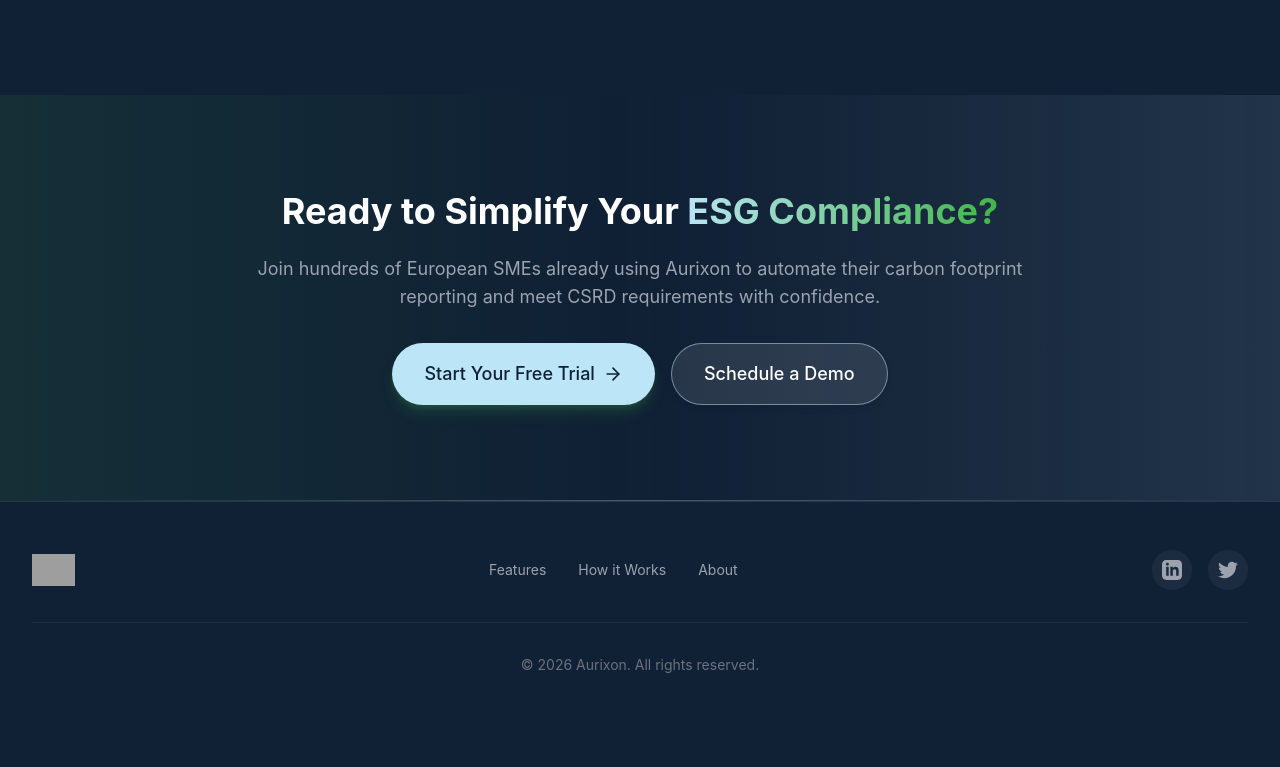
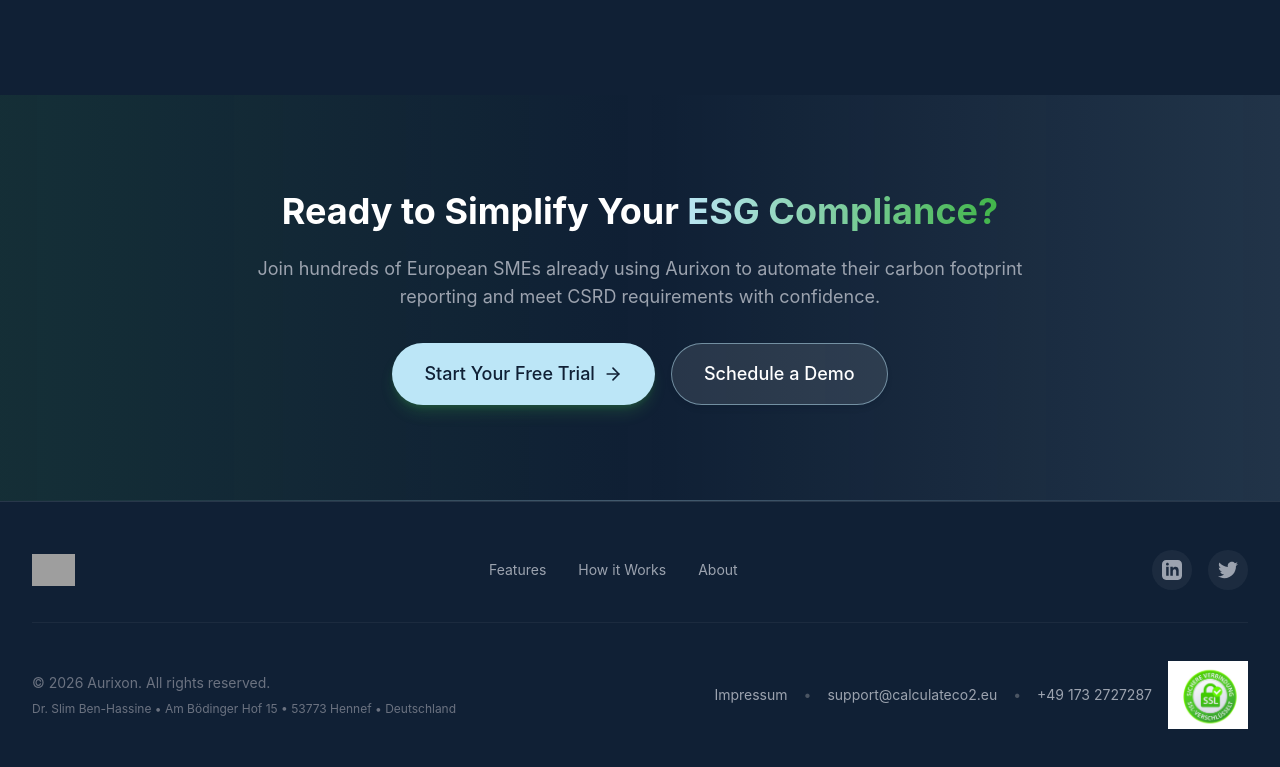
Before and after one commit to justfordeployment123/co2frontend, a React (Vite) app in the folder frontend/: page / in a window 1280 px wide. Shown: the part 2860-3627 px from the top of the page. Before the commit the page ends 3583 px from the top, so only its background shows below. Built offline with nearby package versions, Linux system fonts and the light colour scheme; no server answers; grey boxes are pictures that could not be loaded.

Commit message:
Minor changes

```diff
--- a/frontend/src/components/layout/Footer.jsx
+++ b/frontend/src/components/layout/Footer.jsx
@@ -2,7 +2,7 @@
 
 /**
  * Footer Component
- * AURIXON footer with brand colors
+ * AURIXON footer with brand colors, legal info, and SSL certificate
  */
 const Footer = () => {
   const currentYear = new Date().getFullYear();
@@ -37,6 +37,47 @@
               <span className="w-1.5 h-1.5 rounded-full bg-growth-green/40"></span>
             </div>
           </div>
+
+          {/* Legal Links and Contact Info */}
+          <div className="w-full max-w-4xl mt-6 pt-6 border-t border-white/10">
+            <div className="flex flex-col md:flex-row justify-between items-center gap-6">
+              {/* Legal Links */}
+              <div className="flex flex-wrap items-center justify-center gap-4 text-sm">
+                <Link to="/impressum" className="text-gray-400 hover:text-cyan-mist transition-colors">
+                  Impressum
+                </Link>
+                <span className="text-gray-600">•</span>
+                <a href="mailto:support@calculateco2.eu" className="text-gray-400 hover:text-cyan-mist transition-colors">
+                  support@calculateco2.eu
+                </a>
+                <span className="text-gray-600">•</span>
+                <a href="tel:+491732727287" className="text-gray-400 hover:text-cyan-mist transition-colors">
+                  +49 173 2727287
+                </a>
+              </div>
+
+              {/* SSL Certificate Badge */}
+              <div className="flex items-center justify-center">
+                <a
+                  href="https://www.checkdomain.de/unternehmen/garantie/ssl/popup/"
+                  target="_blank"
+                  rel="noopener noreferrer"
+                  className="hover:opacity-80 transition-opacity"
+                >
+                  <img
+                    src="/image.png"
+                    alt="SSL-Zertifikat"
+                    className="h-24 w-24 object-contain"
+                  />
+                </a>
+              </div>
+            </div>
+
+            {/* Contact Address */}
+            <div className="mt-4 text-center text-xs text-gray-500">
+              <p>Dr. Slim Ben-Hassine • Am Bödinger Hof 15 • 53773 Hennef • Deutschland</p>
+            </div>
+          </div>
         </div>
       </div>
     </footer>
--- a/frontend/src/components/layout/Header.jsx
+++ b/frontend/src/components/layout/Header.jsx
@@ -33,7 +33,7 @@
               <img
                 src="/CO2_logo.png"
                 alt="AURIXON"
-                className="h-10 sm:h-12 w-auto object-contain"
+                className="h-16 sm:h-20 md:h-24 lg:h-28 w-auto object-contain"
                 onError={(e) => {
                   e.target.style.display = 'none';
                 }}
--- /dev/null
+++ b/frontend/src/pages/ImpressumPage.jsx
@@ -0,0 +1,97 @@
+import React from 'react';
+
+/**
+ * Impressum Page
+ * German legal requirement for website imprint
+ */
+const ImpressumPage = () => {
+  return (
+    <div className="min-h-screen bg-gradient-to-br from-midnight-navy via-gray-900 to-midnight-navy py-16">
+      <div className="container-custom mx-auto max-w-4xl">
+        <div className="bg-white/5 backdrop-blur-sm border border-white/10 rounded-2xl p-8 md:p-12">
+          <h1 className="text-3xl md:text-4xl font-bold text-white mb-8">Impressum</h1>
+
+          <div className="space-y-6 text-gray-300">
+            <section>
+              <h2 className="text-xl font-semibold text-white mb-3">Angaben gemäß § 5 TMG</h2>
+              <div className="space-y-2">
+                <p>
+                  <strong className="text-white">Dr. Slim Ben-Hassine</strong>
+                </p>
+                <p>Am Bödinger Hof 15</p>
+                <p>53773 Hennef</p>
+                <p>Deutschland</p>
+              </div>
+            </section>
+
+            <section>
+              <h2 className="text-xl font-semibold text-white mb-3">Kontakt</h2>
+              <div className="space-y-2">
+                <p>
+                  <strong className="text-white">Telefon:</strong>{' '}
+                  <a href="tel:+491732727287" className="text-cyan-mist hover:text-growth-green transition-colors">
+                    +49 173 2727287
+                  </a>
+                </p>
+                <p>
+                  <strong className="text-white">E-Mail:</strong>{' '}
+                  <a href="mailto:support@calculateco2.eu" className="text-cyan-mist hover:text-growth-green transition-colors">
+                    support@calculateco2.eu
+                  </a>
+                </p>
+              </div>
+            </section>
+
+            <section>
+              <h2 className="text-xl font-semibold text-white mb-3">Verantwortlich für den Inhalt nach § 55 Abs. 2 RStV</h2>
+              <div className="space-y-2">
+                <p>Dr. Slim Ben-Hassine</p>
+                <p>Am Bödinger Hof 15</p>
+                <p>53773 Hennef</p>
+                <p>Deutschland</p>
+              </div>
+            </section>
+
+            <section>
+              <h2 className="text-xl font-semibold text-white mb-3">Haftungsausschluss</h2>
+
+              <div className="space-y-4">
+                <div>
+                  <h3 className="text-lg font-semibold text-white mb-2">Haftung für Inhalte</h3>
+                  <p className="text-sm">
+                    Die Inhalte unserer Seiten wurden mit größter Sorgfalt erstellt. Für die Richtigkeit, Vollständigkeit und Aktualität der Inhalte können wir jedoch keine Gewähr übernehmen. Als Diensteanbieter sind wir gemäß § 7 Abs.1 TMG für eigene Inhalte auf diesen Seiten nach den allgemeinen Gesetzen verantwortlich.
+                  </p>
+                </div>
+
+                <div>
+                  <h3 className="text-lg font-semibold text-white mb-2">Haftung für Links</h3>
+                  <p className="text-sm">
+                    Unser Angebot enthält Links zu externen Webseiten Dritter, auf deren Inhalte wir keinen Einfluss haben. Deshalb können wir für diese fremden Inhalte auch keine Gewähr übernehmen. Für die Inhalte der verlinkten Seiten ist stets der jeweilige Anbieter oder Betreiber der Seiten verantwortlich.
+                  </p>
+                </div>
+
+                <div>
+                  <h3 className="text-lg font-semibold text-white mb-2">Urheberrecht</h3>
+                  <p className="text-sm">
+                    Die durch die Seitenbetreiber erstellten Inhalte und Werke auf diesen Seiten unterliegen dem deutschen Urheberrecht. Die Vervielfältigung, Bearbeitung, Verbreitung und jede Art der Verwertung außerhalb der Grenzen des Urheberrechtes bedürfen der schriftlichen Zustimmung des jeweiligen Autors bzw. Erstellers.
+                  </p>
+                </div>
+              </div>
+            </section>
+          </div>
+
+          <div className="mt-8 pt-8 border-t border-white/10">
+            <a
+              href="/"
+              className="inline-flex items-center gap-2 text-cyan-mist hover:text-growth-green transition-colors"
+            >
+              ← Zurück zur Startseite
+            </a>
+          </div>
+        </div>
+      </div>
+    </div>
+  );
+};
+
+export default ImpressumPage;
--- a/frontend/src/pages/LandingPage.jsx
+++ b/frontend/src/pages/LandingPage.jsx
@@ -31,7 +31,7 @@
               <img
                 src="/CO2_logo.png"
                 alt="Aurixon"
-                className="h-10 w-auto transition-transform group-hover:scale-105"
+                className="h-20 md:h-24 lg:h-28 xl:h-32 w-auto transition-transform group-hover:scale-105"
               />
             </Link>
 
@@ -399,8 +399,43 @@
             </div>
           </div>
 
-          <div className="mt-8 pt-8 border-t border-white/5 text-center text-sm text-gray-500">
-            © {new Date().getFullYear()} Aurixon. All rights reserved.
+          <div className="mt-8 pt-8 border-t border-white/5">
+            <div className="flex flex-col md:flex-row justify-between items-center gap-6">
+              {/* Copyright */}
+              <div className="text-center md:text-left text-sm text-gray-500">
+                <p>© {new Date().getFullYear()} Aurixon. All rights reserved.</p>
+                <p className="mt-2 text-xs">Dr. Slim Ben-Hassine • Am Bödinger Hof 15 • 53773 Hennef • Deutschland</p>
+              </div>
+
+              {/* Legal Links and SSL */}
+              <div className="flex flex-col md:flex-row items-center gap-4">
+                <div className="flex items-center gap-4 text-sm text-gray-400">
+                  <Link to="/impressum" className="hover:text-white transition-colors">
+                    Impressum
+                  </Link>
+                  <span className="text-gray-600">•</span>
+                  <a href="mailto:support@calculateco2.eu" className="hover:text-white transition-colors">
+                    support@calculateco2.eu
+                  </a>
+                  <span className="text-gray-600">•</span>
+                  <a href="tel:+491732727287" className="hover:text-white transition-colors">
+                    +49 173 2727287
+                  </a>
+                </div>
+                <a
+                  href="https://www.checkdomain.de/unternehmen/garantie/ssl/popup/"
+                  target="_blank"
+                  rel="noopener noreferrer"
+                  className="hover:opacity-80 transition-opacity"
+                >
+                  <img
+                    src="/image.png"
+                    alt="SSL-Zertifikat"
+                    className="h-20 w-20 object-contain"
+                  />
+                </a>
+              </div>
+            </div>
           </div>
         </div>
       </footer>
--- a/frontend/src/pages/auth/ForgotPasswordPage.jsx
+++ b/frontend/src/pages/auth/ForgotPasswordPage.jsx
@@ -37,7 +37,7 @@
         {/* Logo */}
         <div className="text-center mb-8">
           <Link to="/">
-            <img src="/CO2_logo.png" alt="Aurixon" className="h-12 w-auto mx-auto" />
+            <img src="/CO2_logo.png" alt="Aurixon" className="h-20 md:h-24 lg:h-28 w-auto mx-auto" />
           </Link>
         </div>
 
--- a/frontend/src/pages/auth/LoginPage.jsx
+++ b/frontend/src/pages/auth/LoginPage.jsx
@@ -52,7 +52,7 @@
 
         <div className="relative z-10 flex flex-col justify-center px-16 w-full">
           <Link to="/" className="mb-12">
-            <img src="/CO2_logo.png" alt="Aurixon" className="h-14 w-auto" />
+            <img src="/CO2_logo.png" alt="Aurixon" className="h-24 md:h-28 lg:h-32 w-auto" />
           </Link>
 
           <h1 className="text-4xl font-bold text-white mb-4">
@@ -80,7 +80,7 @@
           {/* Mobile Logo */}
           <div className="lg:hidden text-center mb-8">
             <Link to="/">
-              <img src="/CO2_logo.png" alt="Aurixon" className="h-12 w-auto mx-auto mb-4" />
+              <img src="/CO2_logo.png" alt="Aurixon" className="h-20 md:h-24 w-auto mx-auto mb-4" />
             </Link>
           </div>
 
--- a/frontend/src/pages/auth/RegisterPage.jsx
+++ b/frontend/src/pages/auth/RegisterPage.jsx
@@ -103,7 +103,7 @@
 
         <div className="relative z-10 flex flex-col justify-center px-16 w-full">
           <Link to="/" className="mb-12">
-            <img src="/CO2_logo.png" alt="Aurixon" className="h-14 w-auto" />
+            <img src="/CO2_logo.png" alt="Aurixon" className="h-24 md:h-28 lg:h-32 w-auto" />
           </Link>
 
           <h1 className="text-4xl font-bold text-white mb-4">
@@ -132,7 +132,7 @@
           {/* Mobile Logo */}
           <div className="lg:hidden text-center mb-8">
             <Link to="/">
-              <img src="/CO2_logo.png" alt="Aurixon" className="h-12 w-auto mx-auto mb-4" />
+              <img src="/CO2_logo.png" alt="Aurixon" className="h-20 md:h-24 w-auto mx-auto mb-4" />
             </Link>
           </div>
 
```
Also changed, not shown: frontend/src/App.jsx (+11 -0 lines), frontend/public/image.png (added), 1 other file (tests, documents, lock files or other folders).
